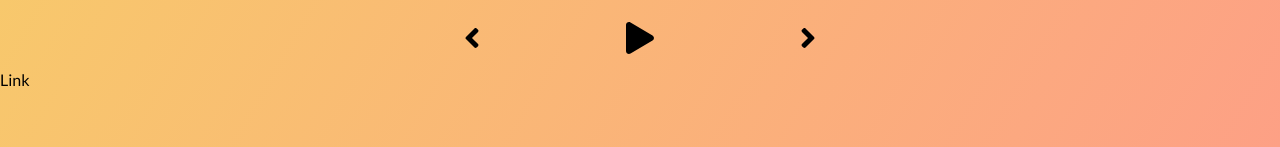
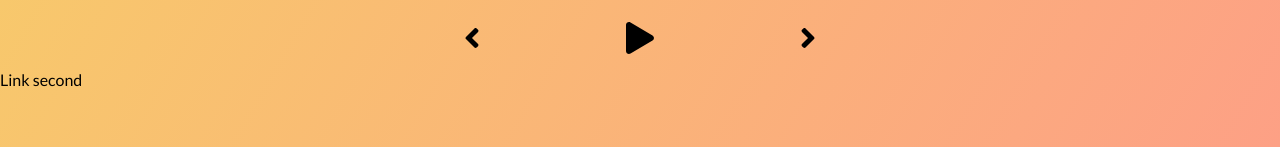
Before and after one commit to oahurob/ReactMusicPlayer, a React (Create React App) app: page / in a window 1280 px wide. Shown: the part 650-797 px from the top of the page. Built offline with nearby package versions, Linux system fonts and the light colour scheme.

Commit message:
test config 2

```diff
--- a/src/App.js
+++ b/src/App.js
@@ -52,7 +52,7 @@ function App() {
         ref={audioRef}
         src={currentSong.audio}>
       </audio>
-      <p>Link</p>
+      <p>Link second</p>
     </div>
   );
 }
```
